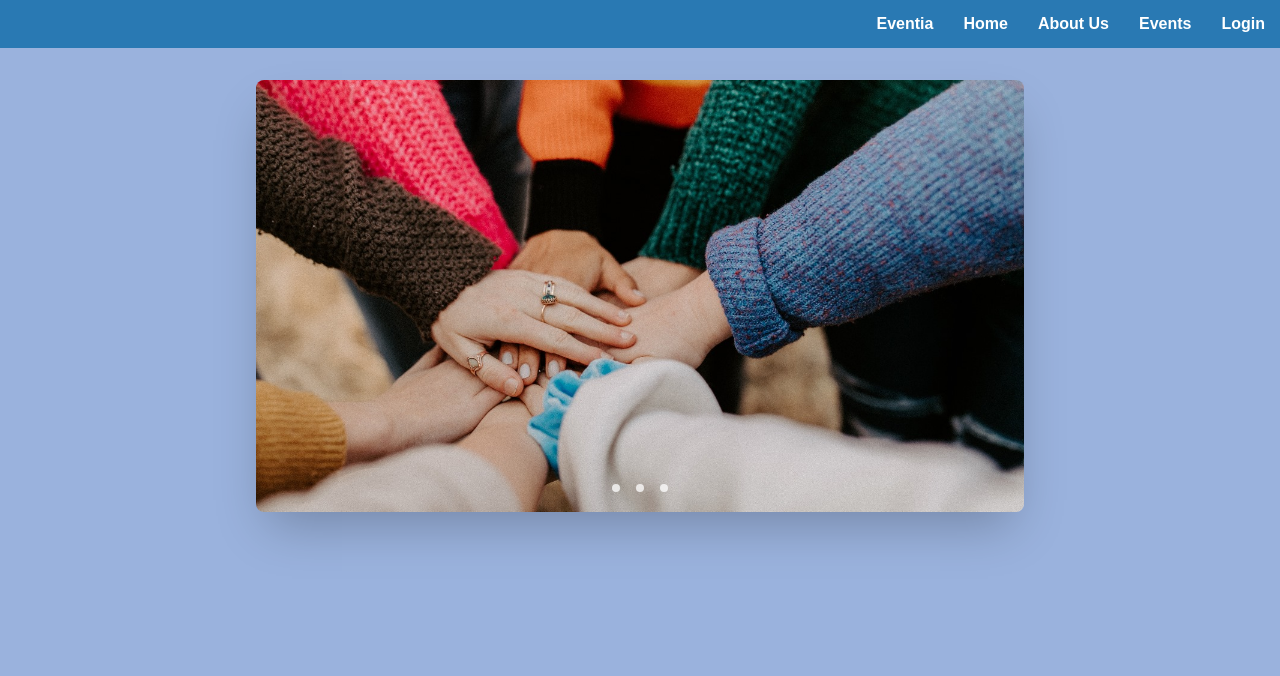
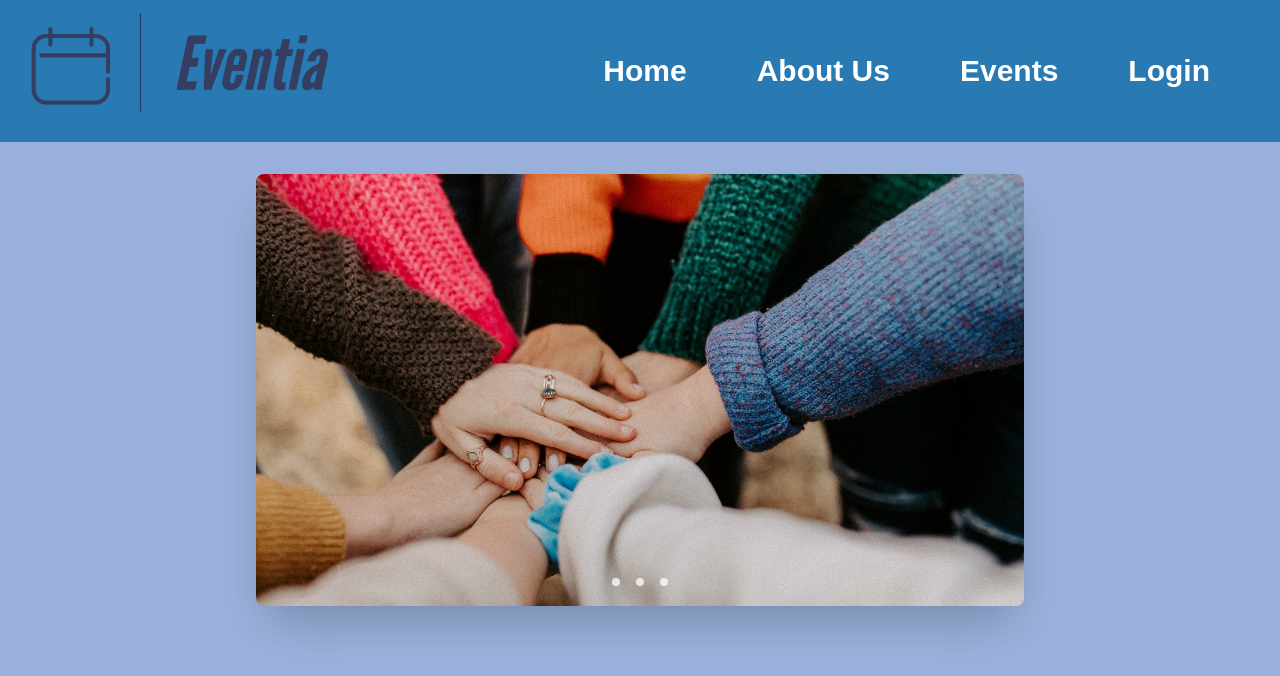
Before and after one commit to adar-k-d/noobie_StackUp, a plain HTML site: page index.html in a window 1280 px wide. Drawn offline with Linux system fonts and the light colour scheme.

Commit message:
added logo

```diff
--- a/css/styles.css
+++ b/css/styles.css
@@ -3,42 +3,6 @@ body {
     padding: 0;
     font-family: Arial, sans-serif;
     background-color: #9ab2dd;
-}
-
-.heading {
-    background-color: #2979b3;
-    color: white;
-    text-align: right;
-    height:
-}
-
-.name {
-    justify-content: flex-start;
-}
-
-.heading ul {
-    list-style: none;
-    margin: 0;
-    padding: 0;
-    display: flex;
-    justify-content: flex-end;
-}
-
-.heading ul li {
-    padding: 15px;
-}
-
-.heading a {
-    display:inline-block;
-    text-decoration: none;
-    color: white;
-    font-weight: bold;
-    transition: transform 0.2s;
-}
-
-.heading a:hover {
-    transform:scale(1.2);
-    color: #ff6600; /* Example color on hover */
 }
 
 /*-------------slider----------------*/
@@ -94,3 +58,48 @@ body {
 .slider-nav a:hover{
     opacity:1;
 }
+
+/* new ones */
+.logo img {
+    width: 300px; /* You can adjust the width as needed */
+    height: 100px;
+    padding-left: 10%;
+}
+
+/* Style the navigation links */
+
+
+.nav-links li {
+    margin-right: 20px;
+}
+nav {
+    background-color: #2979b3;
+    display: flex;
+
+    color: #ff6600; /* Example color on hover */
+    justify-content: space-between;
+    align-items: center;
+    padding: 10px 0px; /* Adjust the top and bottom padding as needed */
+    line-height: 3; /* Set the line-height to 1 to center items vertically */
+}
+.nav-links {
+    list-style: none;
+    display: flex;
+    transition: transform 0.2s;
+    text-decoration: none;
+}
+.nav-links li a:hover {
+
+    transform:scale(1.2);
+    color: #ff6600;
+
+}
+nav li a {
+    display:inline-block;
+    text-decoration: none;
+    color: white;
+    font-size: 30px;
+    font-weight: bold;
+    transition: transform 0.2s;
+    margin-right: 50px;
+}
--- a/index.html
+++ b/index.html
@@ -7,16 +7,18 @@
     <link rel="stylesheet" type="text/css" href="css/styles.css">
 </head>
 <body>
-    <div class="heading">
-
-        <ul>
-            <li class="name"><b>Eventia</b></li>
+    <nav>
+        <div class="logo">
+            <img src="images/logo.png" alt="Your Logo">
+        </div>
+        <ul class="nav-links">
             <li><a href="#">Home</a></li>
             <li><a href="#">About Us</a></li>
             <li><a href="#">Events</a></li>
             <li><a href="#">Login</a></li>
         </ul>
-    </div>
+    </nav>
+
    <section class="container">
         <div class="slider-wrapper">
             <div class="slider">
```
Also changed, not shown: images/logo.png (added), 1 other file.
